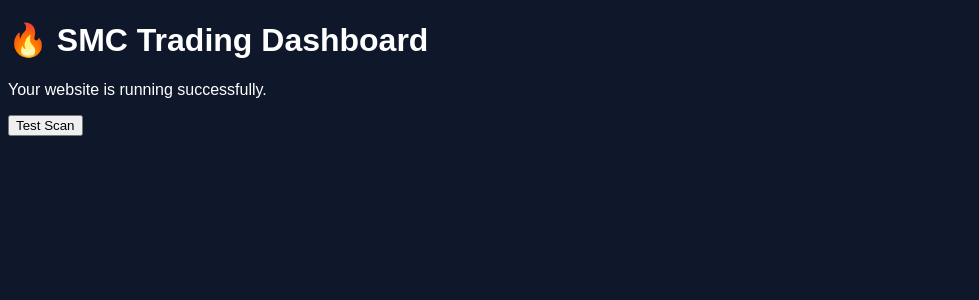
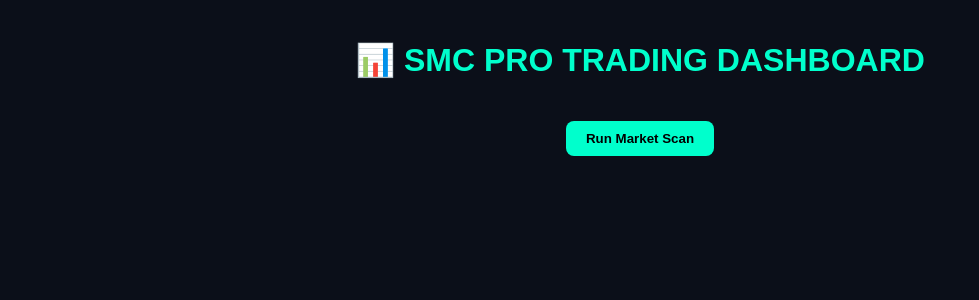
Before and after one commit to keogoat-smc/smc-dashboard, a Flask app: page / in a window 1280 px wide. Shown: the top 300 px of the page, without its empty margins (0-979 px from the left). Run offline with Flask 3, Linux system fonts and the light colour scheme.

Commit message:
v2 dashboard UI upgrade

```diff
--- a/templates/index.html
+++ b/templates/index.html
@@ -1,14 +1,87 @@
 <!DOCTYPE html>
 <html>
 <head>
-    <title>SMC Dashboard</title>
+    <title>SMC Trading Dashboard</title>
+    <style>
+        body {
+            margin: 0;
+            font-family: Arial;
+            background: #0b0f19;
+            color: white;
+        }
+
+        h1 {
+            text-align: center;
+            padding: 20px;
+            color: #00ffcc;
+        }
+
+        .container {
+            display: grid;
+            grid-template-columns: repeat(auto-fit, minmax(300px, 1fr));
+            gap: 20px;
+            padding: 20px;
+        }
+
+        .card {
+            background: #111827;
+            padding: 15px;
+            border-radius: 12px;
+            border: 1px solid #1f2937;
+        }
+
+        .long {
+            color: #00ff88;
+        }
+
+        .short {
+            color: #ff4d4d;
+        }
+
+        button {
+            display: block;
+            margin: 20px auto;
+            padding: 10px 20px;
+            background: #00ffcc;
+            border: none;
+            cursor: pointer;
+            border-radius: 8px;
+            font-weight: bold;
+        }
+    </style>
 </head>
-<body style="background:#0f172a;color:white;font-family:Arial;">
-    <h1>🔥 SMC Trading Dashboard</h1>
-    <p>Your website is running successfully.</p>
 
-    <button onclick="fetch('/scan').then(r=>r.json()).then(d=>alert(JSON.stringify(d)))">
-        Test Scan
-    </button>
+<body>
+
+<h1>📊 SMC PRO TRADING DASHBOARD</h1>
+
+<button onclick="loadData()">Run Market Scan</button>
+
+<div class="container" id="results"></div>
+
+<script>
+async function loadData() {
+    const res = await fetch('/scan');
+    const data = await res.json();
+
+    let html = '';
+
+    data.forEach(t => {
+        html += `
+        <div class="card">
+            <h2>${t.symbol}</h2>
+            <p>Price: ${t.price}</p>
+            <p class="long">Signal: ${t.type}</p>
+            <p>SL: ${t.sl}</p>
+            <p>TP: ${t.tp}</p>
+            <p>Risk: $${t.risk.toFixed(2)}</p>
+        </div>
+        `;
+    });
+
+    document.getElementById('results').innerHTML = html;
+}
+</script>
+
 </body>
 </html>
```
